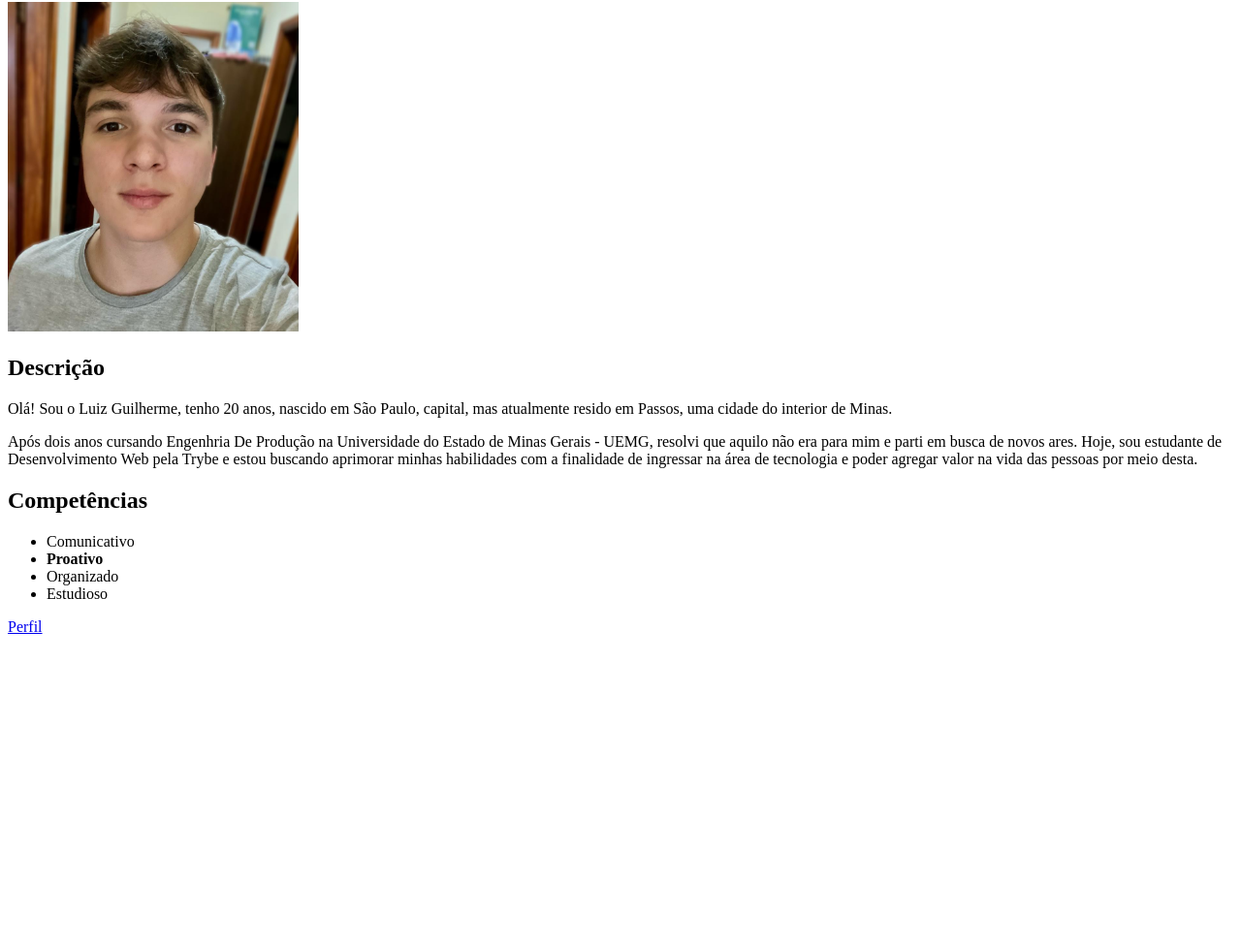
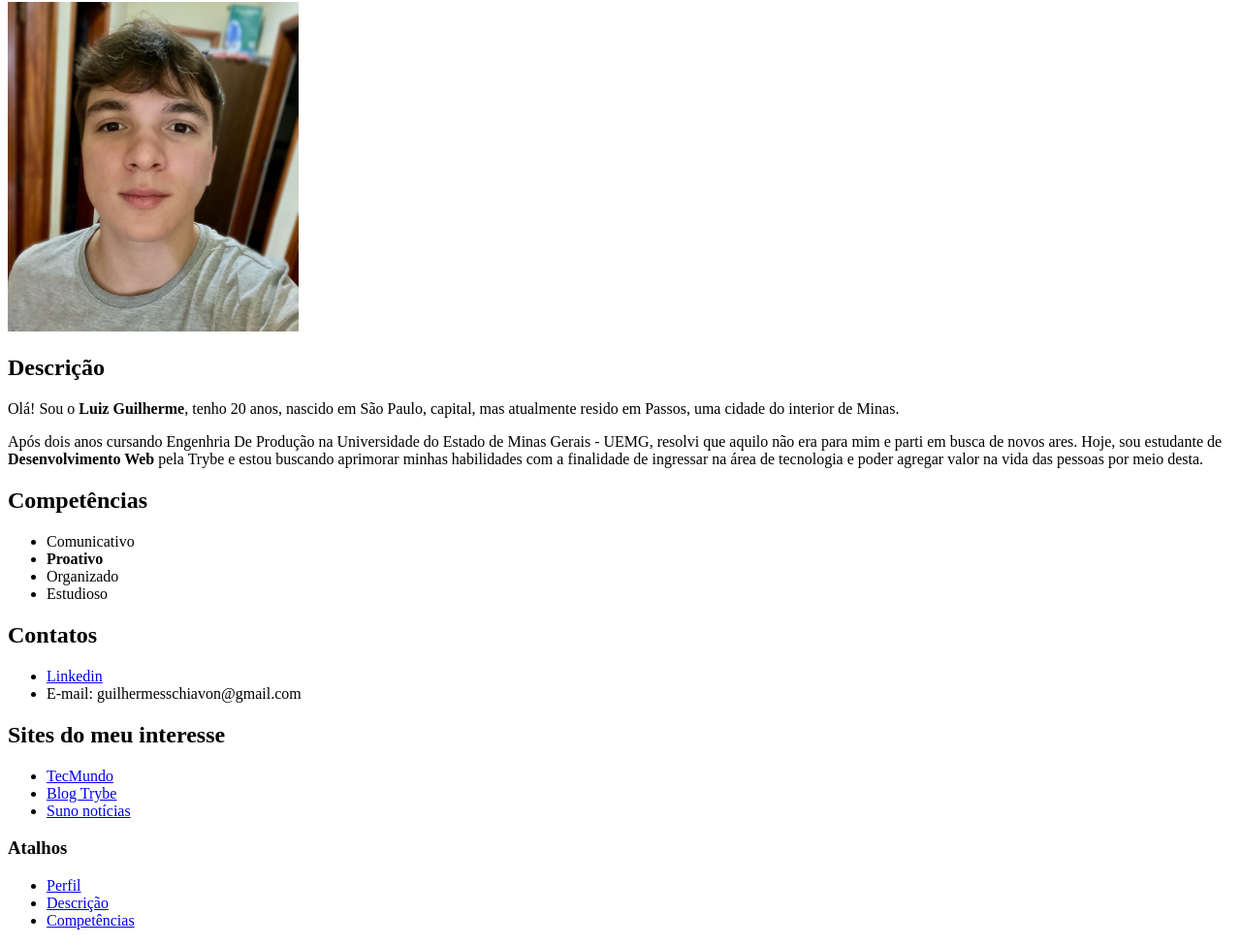
Before and after one commit to luizguilhermesseixas/luizGuilhermeSSeixas.github.io, a plain HTML site: page index.html in a window 1280 px wide. Shown: the part 78-1053 px from the top of the page at 97% size. Before the commit the page ends 800 px from the top, so only its background shows below. Drawn offline with Linux system fonts and the light colour scheme.

Commit message:
portfolio html finalizado

```diff
--- a/index.html
+++ b/index.html
@@ -4,28 +4,48 @@
     <meta charset="UTF-8">
     <meta http-equiv="X-UA-Compatible" content="IE=edge">
     <meta name="viewport" content="width=device-width, initial-scale=1.0">
-    <title>Document</title>
+    <title>Portfólio - Luiz Guilherme S. Seixas</title>
 </head>
 <body>
     <h1>Luiz Guilherme S. Seixas</h1>
     <img id="perfil" src="/2e77684f-6035-4c6f-93af-bd94959bfa1f.jpeg" alt="Foto de perfil de Luiz Guilherme" width="300px">
-    <h2>Descrição</h2>
-    <p>Olá! Sou o Luiz Guilherme, tenho 20 anos, nascido em São Paulo, capital,
+    <h2 id="descricao" >Descrição</h2>
+    <p>Olá! Sou o <strong>Luiz Guilherme</strong>, tenho 20 anos, nascido em São Paulo, capital,
     mas atualmente resido em Passos, uma cidade do interior de Minas.</p>
     <p>Após dois anos cursando Engenhria De Produção na Universidade do Estado
     de Minas Gerais - UEMG, resolvi que aquilo não era para mim e parti em busca
-    de novos ares. Hoje, sou estudante de Desenvolvimento Web pela Trybe e estou buscando
+    de novos ares. Hoje, sou estudante de <strong>Desenvolvimento Web</strong> pela Trybe e estou buscando
     aprimorar minhas habilidades com a finalidade de ingressar na área de tecnologia e
     poder agregar valor na vida das pessoas por meio desta.
     </p>
-    <h2>Competências</h2>
+    <h2 id="competencias" >Competências</h2>
     <ul>
         <li>Comunicativo</li>
         <li><Strong>Proativo</Strong></li>
         <li>Organizado</li>
         <li>Estudioso</li>
     </ul>
-    <a href="#perfil">Perfil</a>
+
+    <h2>Contatos</h2>
+    <ul>
+        <li><a href="https://www.linkedin.com/in/luiz-guilherme-schiavon-seixas-4172941a9?lipi=urn%3Ali%3Apage%3Ad_flagship3_profile_view_base_contact_details%3BJOkP468eTi6eCv2133h9dA%3D%3D" target="_blank">Linkedin</a></li>
+        <li>E-mail: guilhermesschiavon@gmail.com</li>
+    </ul>
+
+    <h2>Sites do meu interesse</h2>
+    <ul>
+        <li><a href="https://www.tecmundo.com.br/" target="_blank">TecMundo</a></li>
+        <li><a href="https://blog.betrybe.com/" target="_blank">Blog Trybe</a></li>
+        <li><a href="https://www.suno.com.br/noticias/" target="_blank">Suno notícias</a></li>
+    </ul>
+
+    <h3>Atalhos</h3>
+    <ul>
+        <li><a href="#perfil">Perfil</a></li>
+        <li><a href="#descricao">Descrição</a></li>
+        <li><a href="#competencias">Competências</a></li>
+    </ul>
+
 
 
 
```
